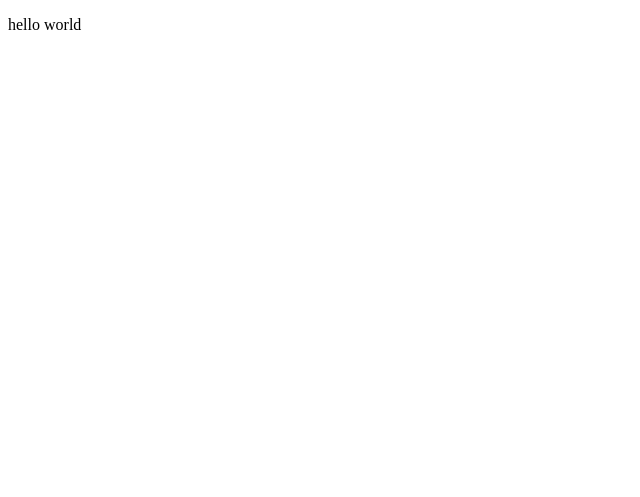
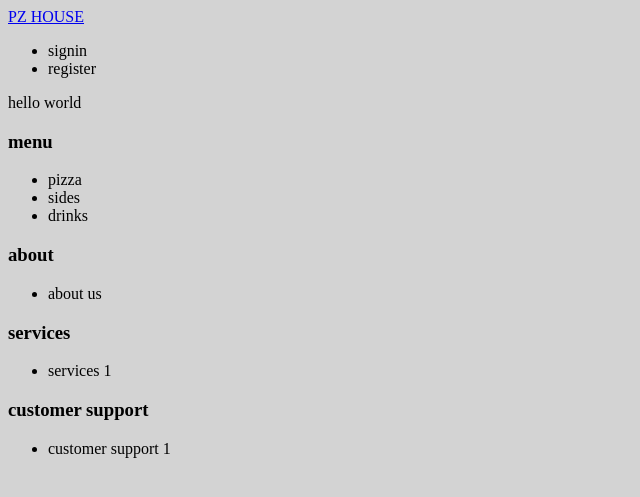
Before and after one commit to Omovigo/pizza_app, a Django app: page / in a window 1280 px wide. Before the commit the part shown is almost empty. Shown: the top 497 px of the page, without its empty margins (0-640 px from the left). Run offline with Django 4.2, Linux system fonts and the light colour scheme.

Commit message:
base html and css created

```diff
--- a/pizza/settings.py
+++ b/pizza/settings.py
@@ -11,6 +11,7 @@ https://docs.djangoproject.com/en/4.2/ref/settings/
 """
 
 from pathlib import Path
+import os
 
 # Build paths inside the project like this: BASE_DIR / 'subdir'.
 BASE_DIR = Path(__file__).resolve().parent.parent
@@ -120,6 +121,9 @@ USE_TZ = True
 # https://docs.djangoproject.com/en/4.2/howto/static-files/
 
 STATIC_URL = 'static/'
+STATICFILES_DIRS =[
+    os.path.join(BASE_DIR, 'pizza_app/static')
+]
 
 # Default primary key field type
 # https://docs.djangoproject.com/en/4.2/ref/settings/#default-auto-field
--- a/pizza/urls.py
+++ b/pizza/urls.py
@@ -16,6 +16,8 @@ Including another URLconf
 """
 from django.contrib import admin
 from django.urls import path, include
+from django.conf import settings
+from django.conf.urls.static import static
 
 urlpatterns = [
     path('admin/', admin.site.urls),
--- /dev/null
+++ b/pizza_app/static/css/main.css
@@ -0,0 +1,4 @@
+body{
+    background-color: lightgray;
+    color: black;
+}
--- /dev/null
+++ b/pizza_app/templates/pizza_app/base.html
@@ -0,0 +1,52 @@
+<!DOCTYPE html>
+<html>
+    <head>
+        <meta charset="UTF-8">
+        {% load static %}
+        <link rel="stylesheet" href="{% static 'css/main.css' %}" type="text/css">
+    </head>
+    <body>
+        <div>
+            <nav>
+                <label><a href="{% url 'pizza_app:index' %}">PZ HOUSE</a></label>
+                <ul>
+                    <li>signin</li>
+                    <li>register</li>
+                </ul>
+            </nav>
+        </div>
+        {% block content %}{% endblock content %}
+        <div>
+            <footer>
+                <section>
+                    <h3>menu</h3>
+                    <ul>
+                        <li>pizza</li>
+                        <li>sides</li>
+                        <li>drinks</li>
+                    </ul>
+                </section>
+                <section>
+                    <h3>about</h3>
+                    <ul>
+                        <li>about us</li>
+
+                    </ul>
+                </section>
+                <section>
+                    <h3>services</h3>
+                    <ul>
+                        <li>services 1</li>
+
+                    </ul>
+                </section>
+                <section>
+                    <h3>customer support</h3>
+                    <ul>
+                        <li>customer support 1</li>
+                    </ul>
+                </section>
+            </footer>
+        </div>
+    </body>
+</html>
--- a/pizza_app/templates/pizza_app/index.html
+++ b/pizza_app/templates/pizza_app/index.html
@@ -1,9 +1,15 @@
+{% extends "pizza_app/base.html" %}
 <!DOCTYPE html>
 <html>
     <head>
         <title>index</title>
+        {% load static %}
+        <link rel="stylesheet" href="{% static 'css/main.css' %}" type="text/css">
     </head>
     <body>
+
+        {% block content %}
         <p>hello world</p>
+        {% endblock content %}
     </body>
 </html>
```
Also changed, not shown: 1 other file.
